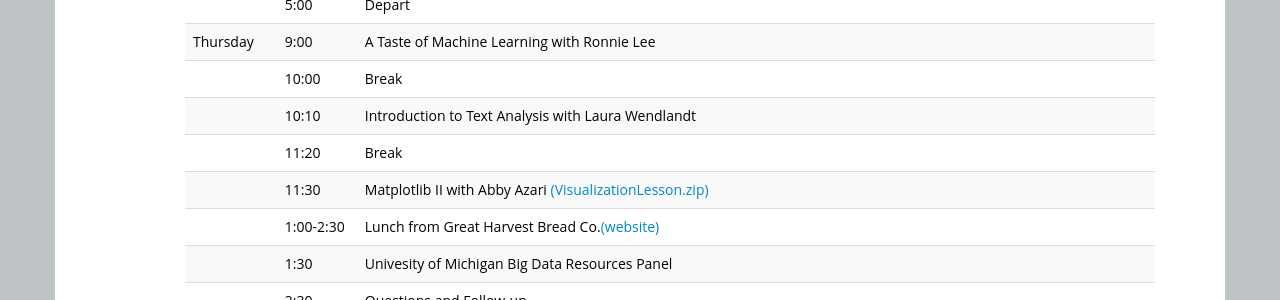
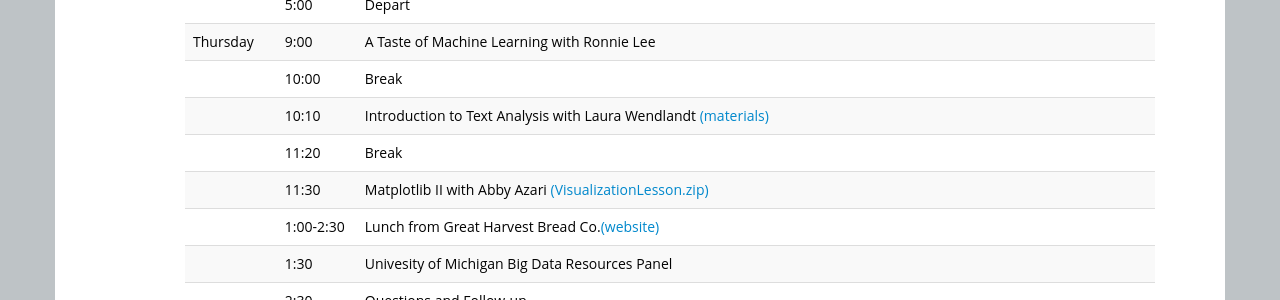
Before and after one commit to ICOSBigDataCamp/2018-summer-camp, a Jekyll site: the page built from index.html, in a window 1280 px wide and 900 px high, scrolled down 1995 px. Shown: the part 154-454 px from the top of the window. Built offline with Jekyll 4.4.1, drawn with Linux system fonts in a browser that asks for light colours.

Commit message:
added link

```diff
--- a/index.html
+++ b/index.html
@@ -157,7 +157,7 @@ Organizing committee: Jerry Davis, H. V. Jagadish, Cliff Lampe, and Brian Noble
 
   <tr> <td>Thursday</td><td>9:00</td>   <td> A Taste of Machine Learning with Ronnie Lee</td> </tr>
   <tr> <td></td>       <td>10:00</td>   <td>Break</td> </tr>
-  <tr> <td></td>       <td>10:10</td>   <td>Introduction to Text Analysis with Laura Wendlandt</td> </tr>
+  <tr> <td></td>       <td>10:10</td>   <td>Introduction to Text Analysis with Laura Wendlandt <a href="https://github.com/wendlandt/bigDataCamp2018" target="_blank">(materials)</a></td> </tr>
   <tr> <td></td>       <td>11:20</td>   <td>Break</td> </tr>
   <tr> <td></td>       <td>11:30</td>   <td>Matplotlib II with Abby Azari <a href="visualization/VisualizationLesson.zip" target="_blank">(VisualizationLesson.zip)</td> </tr>
   <tr> <td></td>       <td>1:00-2:30 </td>   <td>Lunch from Great Harvest Bread Co.<a href="http://annarbormi.greatharvestbread.com/" target="_blank">(website)</a> </td> </tr>
```
